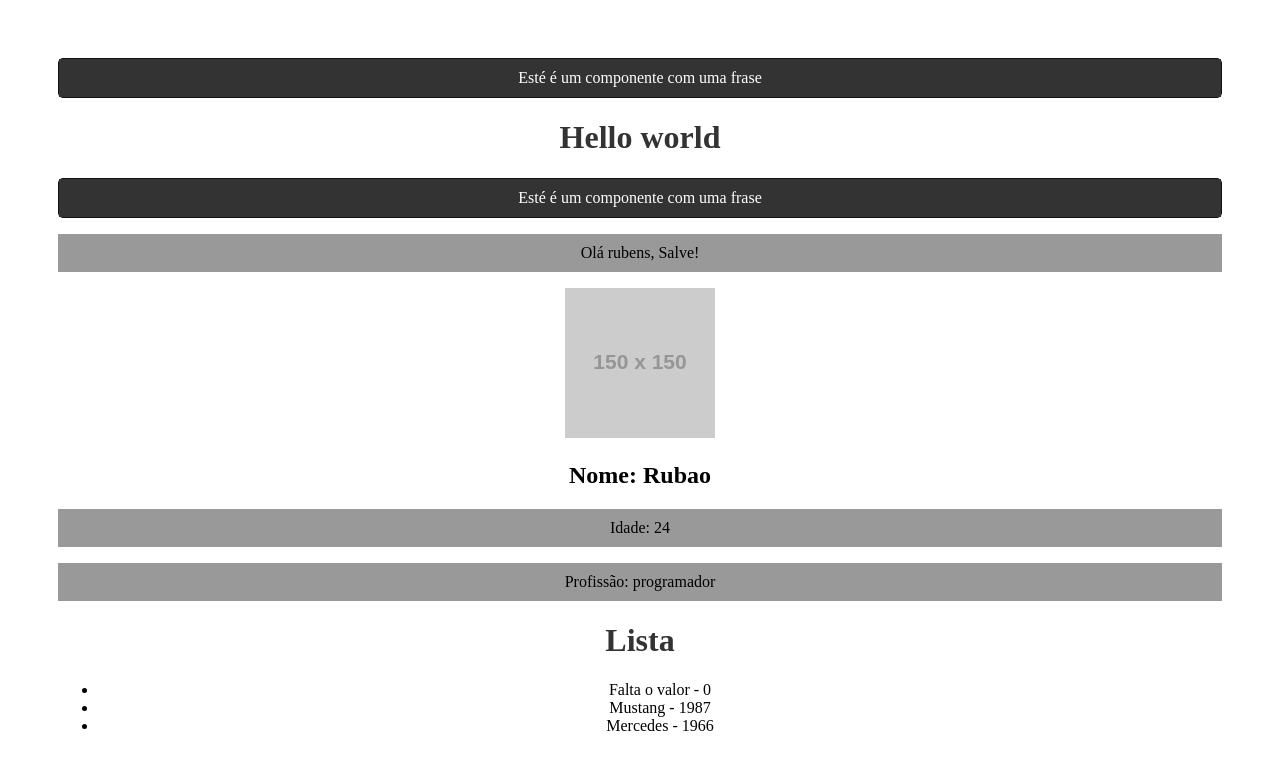
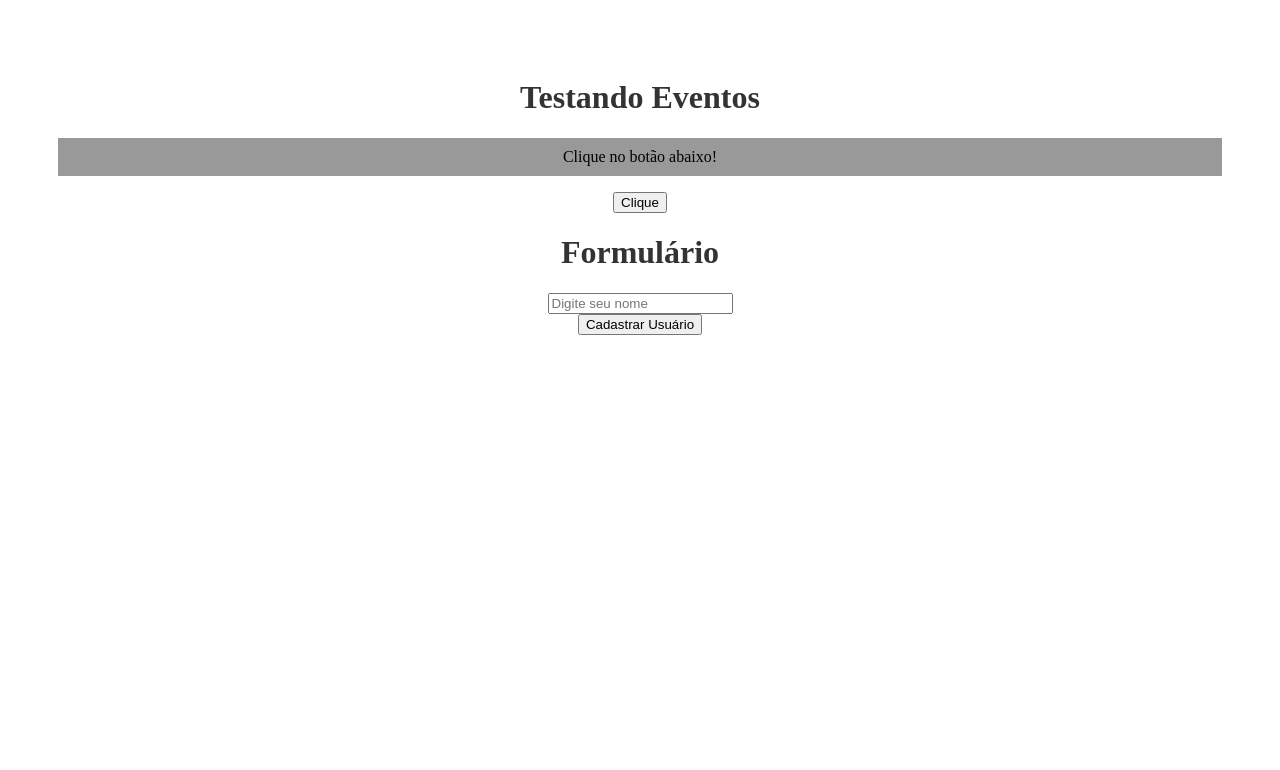
Before and after one commit to RubensLFerreira/my-project, a React (Create React App) app: page / in a window 1280 px wide. Shown: the top 770 px of the page. Built offline with nearby package versions, Linux system fonts and the light colour scheme.

Commit message:
Aprendendo a usar eventos DOM
Na aula#09 aprendi sobre como criar um formulário e enviar seu valor usando function com evento onSubmit. E aprendi sobre o preventDefault usando para interromper o envio do formulário.

```diff
--- a/src/App.js
+++ b/src/App.js
@@ -1,20 +1,14 @@
 //import logo from './logo.svg';
 import './App.css';
-import HelloWorld from './components/HelloWorld';
-import SayMyName from './components/SayMyName';
-import Pessoa from './components/Pessoa'
-import Frases from './components/Frases'
-import List from './components/List'
+import Eventos from './components/Eventos'
+import Form from  './components/Form'
 
 function App() {
-
   return (
     <div className="App">
-      <HelloWorld />
-      <Frases />
-      <SayMyName name="rubens"/>
-      <Pessoa foto="https://via.placeholder.com/150" nome="Rubao" idade="24" profissao="programador"/>
-      <List />
+      <h1>Testando Eventos</h1>
+      <Eventos />
+      <Form />
     </div>
   )
 }
--- /dev/null
+++ b/src/components/Eventos.js
@@ -0,0 +1,14 @@
+function Eventos() {
+  function clicar() {
+    alert('Você clicou!')
+  }
+
+  return (
+    <div>
+      <p>Clique no botão abaixo!</p>
+      <button onClick={clicar}>Clique</button>
+    </div>
+  )
+}
+
+export default Eventos
--- /dev/null
+++ b/src/components/Form.js
@@ -0,0 +1,27 @@
+function Form() {
+
+  function cadastrarUsuario(e) {
+    e.preventDefault() //Usado para nn envia diretamente o evento
+    var id = document.getElementById("id").value;
+    var idNovo = String(id)
+    console.log(idNovo)
+  }
+
+
+
+  return (
+    <>
+      <h1>Formulário</h1>
+      <form onSubmit={cadastrarUsuario}>
+        <div>
+          <input id="id" type="text" placeholder="Digite seu nome"></input>
+        </div>
+        <div>
+          <input type="submit" value="Cadastrar Usuário"></input>
+        </div>
+      </form>
+    </>
+  )
+}
+
+export default Form
```
